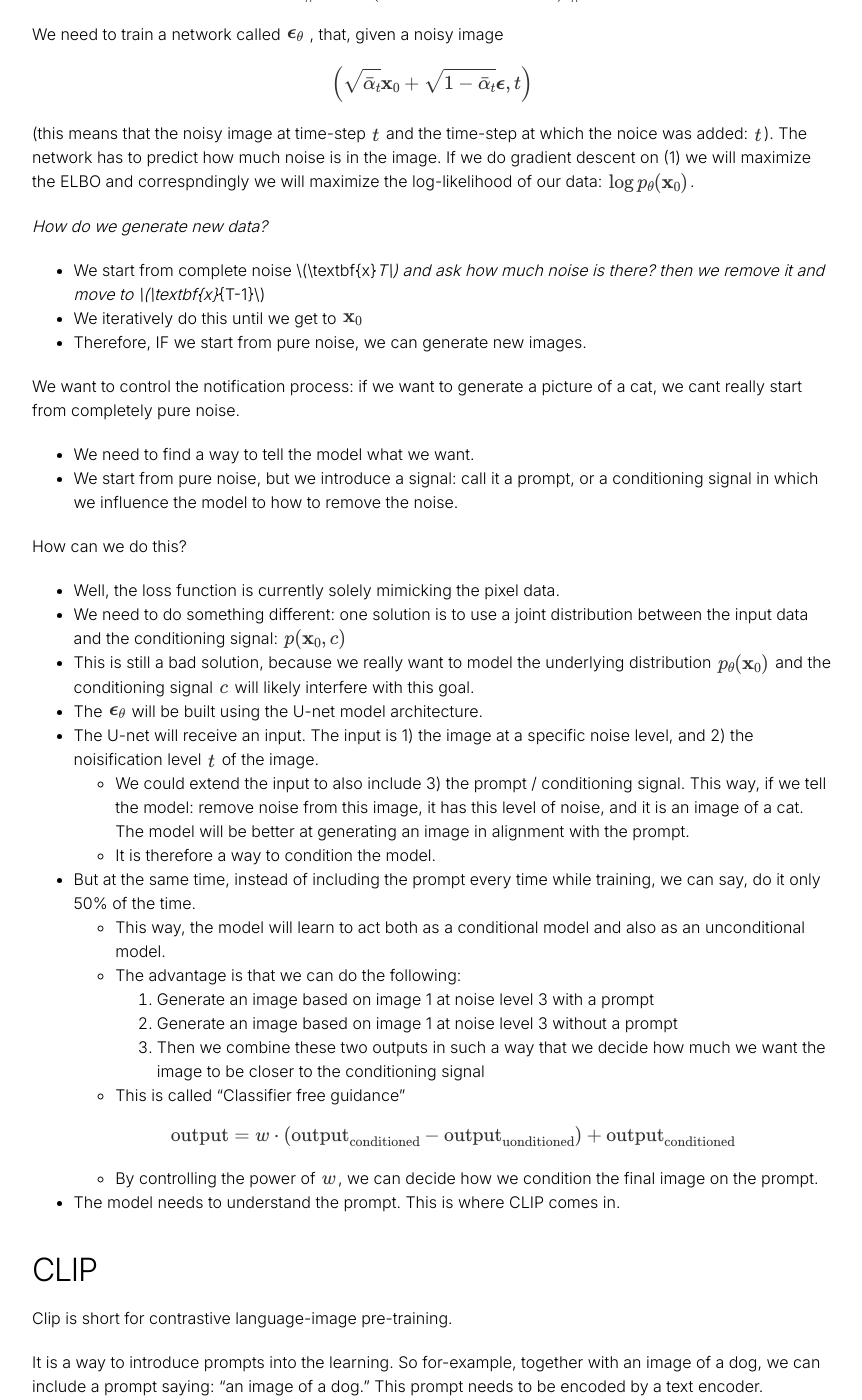
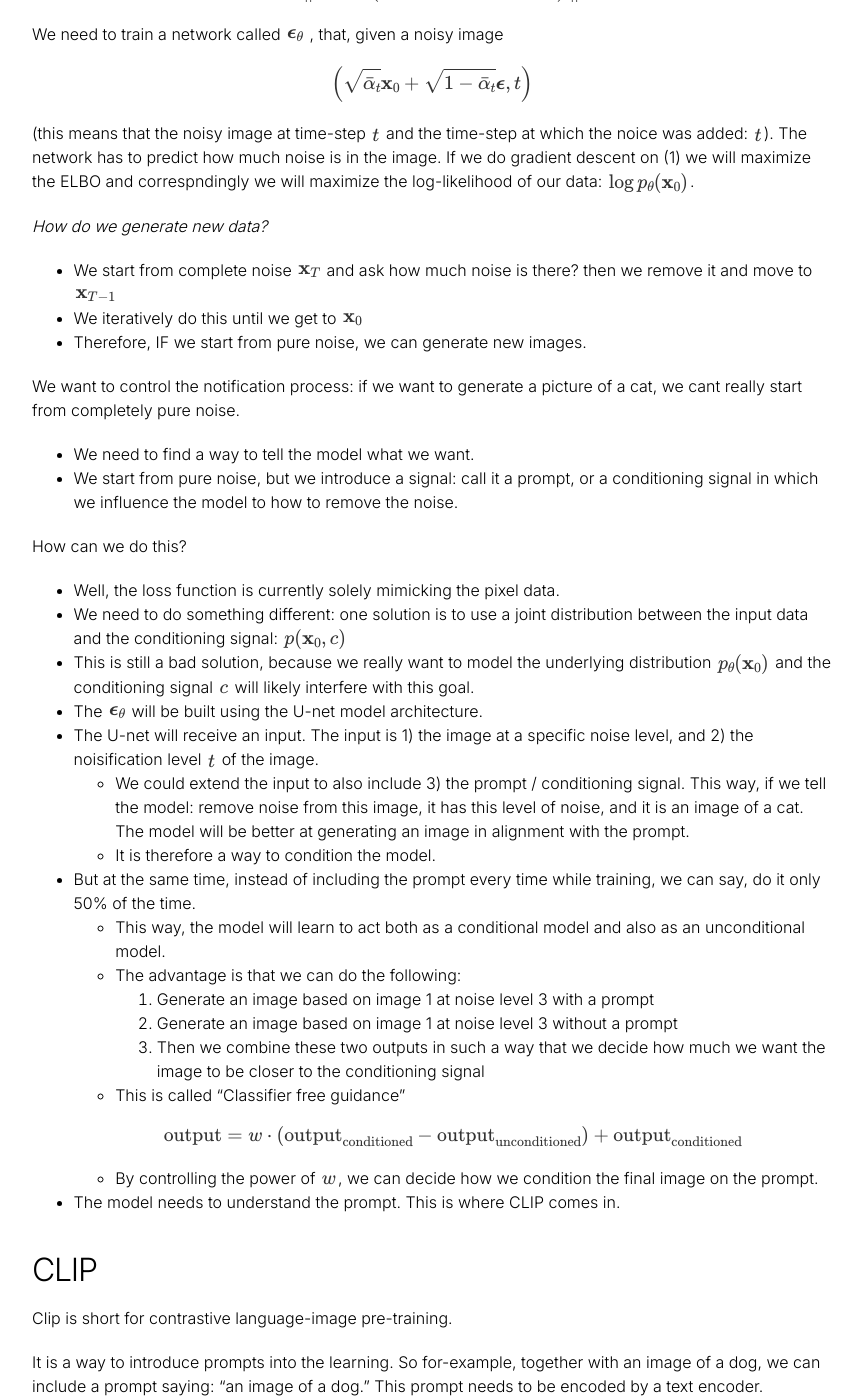
Before and after one commit to kristianernst/kristianernst.github.io, a Jekyll site: the page built from _posts/2023-08-20-sd_building_tutorial.markdown, in a window 1280 px wide and 1400 px high, scrolled down 1797 px. Shown: the whole window, without its empty margins (208-1070 px from the left). Built offline with Jekyll 4.4.1, drawn with Linux system fonts in a browser that asks for light colours; formulas are drawn with MathJax 3.

Commit message:
updated math

```diff
--- a/_posts/2023-08-20-sd_building_tutorial.markdown
+++ b/_posts/2023-08-20-sd_building_tutorial.markdown
@@ -79,8 +79,8 @@ $$
 
 *How do we generate new data?*
 
-- We start from complete noise \\(\textbf{x}_T\\) and ask how much noise is there? then we remove it and move to \\(\textbf{x}_{T-1}\\)
-- We iteratively do this until we get to \\(\textbf{x}_{0}\\)
+- We start from complete noise $$\textbf{x}_T$$ and ask how much noise is there? then we remove it and move to $$\textbf{x}_{T-1}$$
+- We iteratively do this until we get to $$\textbf{x}_{0}$$
 - Therefore, IF we start from pure noise, we can generate new images.
 
 We want to control the notification process: if we want to generate a picture of a cat, we cant really start from completely pure noise.
@@ -114,7 +114,7 @@ How can we do this?
 
   $$
   \begin{align}
-  \text{output} = w \cdot (\text{output}_{\text{conditioned} } - \text{output}_{\text{uonditioned} }) + \text{output}_{\text{conditioned} }
+  \text{output} = w \cdot (\text{output}_{\text{conditioned} } - \text{output}_{\text{unconditioned} }) + \text{output}_{\text{conditioned} }
   \end{align}
   $$
 
```
